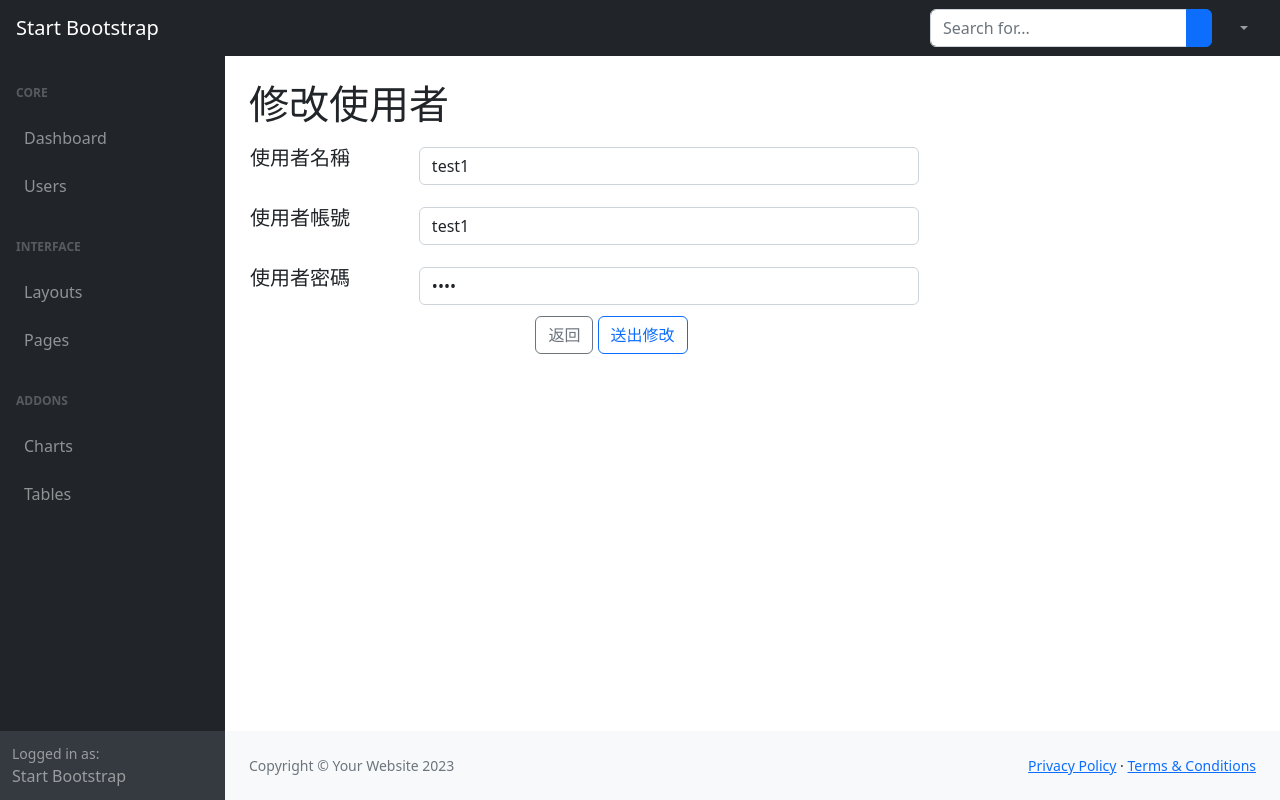
After one commit to WeiDe9862/Project, a Flask app: page /edit/36 in a window 1280 px wide. The commit adds this page. Run offline with Flask 3, Linux system fonts and the light colour scheme; data comes from the database, SQL or seed files in the repository; both versions use the stored data as it was after the commit; some libraries are stand-ins or nearby versions.

Commit message:
修改使用者

```diff
--- a/app.py
+++ b/app.py
@@ -93,6 +93,31 @@ def createuser():
     flash('新增成功')
     return redirect(url_for('users'))
 
+@app.route("/edit/<int:id>",methods=['GET','POST'])
+def edit(id):
+    if request.method == 'POST':
+        name = request.form.get('username')
+        account = request.form.get('account')
+        password = request.form.get('password')
+        with get_db() as cur:
+            cur.row_factory = sql.Row
+            cur = cur.cursor()
+            cur.execute(f'UPDATE Users SET name="{ name }", account="{account}", password="{password}" WHERE id = "{id}";')
+            data = cur.fetchone()
+            cur.close()
+        flash('修改成功')
+        return redirect(url_for('users'))
+    else:
+        with get_db() as cur:
+            cur.row_factory = sql.Row
+            cur = cur.cursor()
+            cur.execute(f'select * from Users where id = {id}')
+            data = cur.fetchone()
+            #cur.execute('select * from Users')
+            #data = cur.fetchall()
+            cur.close()
+            return render_template("edit.html",data = data)
+    #return render_template("users.html",data = data)
 
 if __name__=='__main__':
     app.secret_key = "Your Key"
--- /dev/null
+++ b/templates/edit.html
@@ -0,0 +1,44 @@
+{% extends "layout/back.html" %}
+    {% block main %}
+    <h1 class="mt-4">修改使用者</h1>
+    <form action="/edit/{{data.id}}" method="post" onsubmit="return CheckSubmit();">
+    <table style="width: 1000px;">
+        <tr style="height: 60px;">
+            <td>
+                <h5><label class="form-label" for="username">使用者名稱</label></h5>
+            </td>
+            <td>
+                <input id="username" class="form-control" name="username" style="width: 500px" value="{{data.name}}"/>
+            </td>
+        </tr>
+        <tr style="height: 60px;">
+            <td>
+                <h5><label class="form-label" for="account">使用者帳號</label></h5>
+            </td>
+            <td>
+                <input id="account" class="form-control" name="account" style="width: 500px" value="{{data.account}}"/>
+            </td>
+        </tr>
+        <tr style="height: 60px;">
+            <td>
+                <h5><label class="form-label" for="password">使用者密碼</label></h5>
+            </td>
+            <td>
+                <input id="password" class="form-control" name="password" type="password" style="width: 500px" value="{{data.password}}"/>
+            </td>
+        </tr>
+    </table>
+    <div style="width: 725px;" align="center">
+        <a type="button" class="btn btn-outline-secondary" href="/users">返回</a>
+        <button type="submit" class="btn btn-outline-primary">送出修改</button>
+    </div>
+    </form>
+
+
+
+
+
+
+
+
+{% endblock main %}
--- a/templates/layout/back.html
+++ b/templates/layout/back.html
@@ -47,9 +47,13 @@
                     <div class="sb-sidenav-menu">
                         <div class="nav">
                             <div class="sb-sidenav-menu-heading">Core</div>
-                            <a class="nav-link" href="index.html">
+                            <a class="nav-link" href="/login">
                                 <div class="sb-nav-link-icon"><i class="fas fa-tachometer-alt"></i></div>
                                 Dashboard
+                            </a>
+                            <a class="nav-link" href="/users">
+                                <div class="sb-nav-link-icon"><i class="fas fa-tachometer-alt"></i></div>
+                                Users
                             </a>
                             <div class="sb-sidenav-menu-heading">Interface</div>
                             <a class="nav-link collapsed" href="#" data-bs-toggle="collapse" data-bs-target="#collapseLayouts" aria-expanded="false" aria-controls="collapseLayouts">
@@ -114,10 +118,6 @@
             <div id="layoutSidenav_content">
                 <main>
                     <div class="container-fluid px-4">
-                        <h1 class="mt-4">Dashboard</h1>
-                        <ol class="breadcrumb mb-4">
-                            <li class="breadcrumb-item active">Just a Dashboard</li>
-                        </ol>
                         {% block main %}
                         {% endblock main %}
                 </main>
```
Also changed, not shown: templates/page2.html (+7 -7 lines), templates/users.html (+7 -3 lines), database.db.
